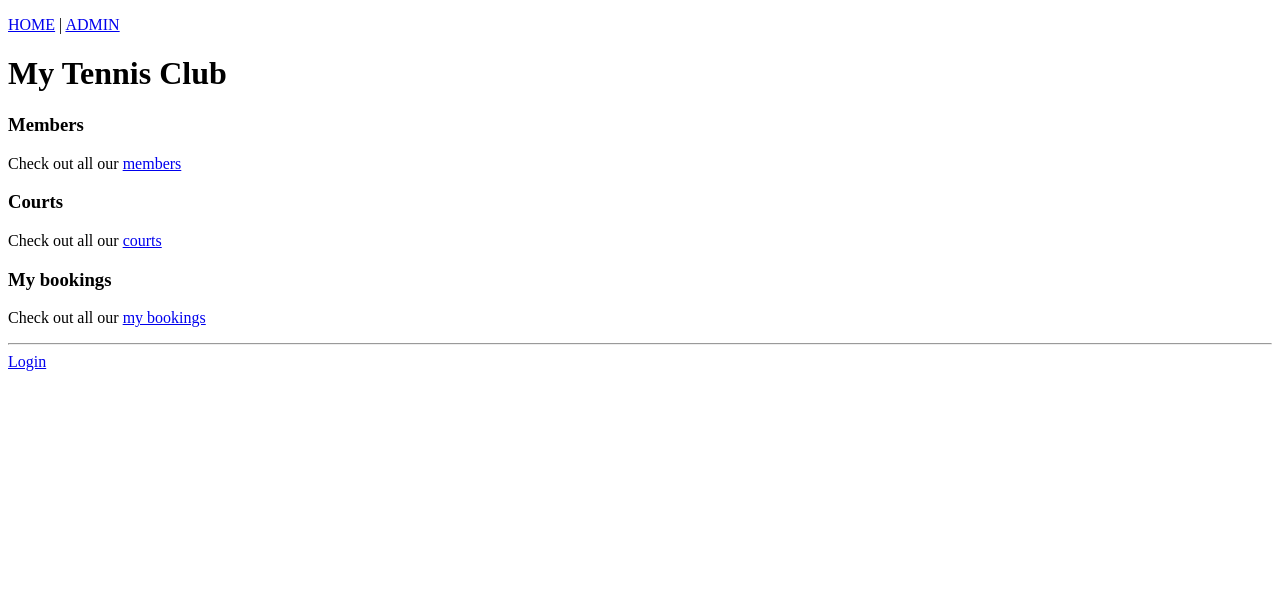
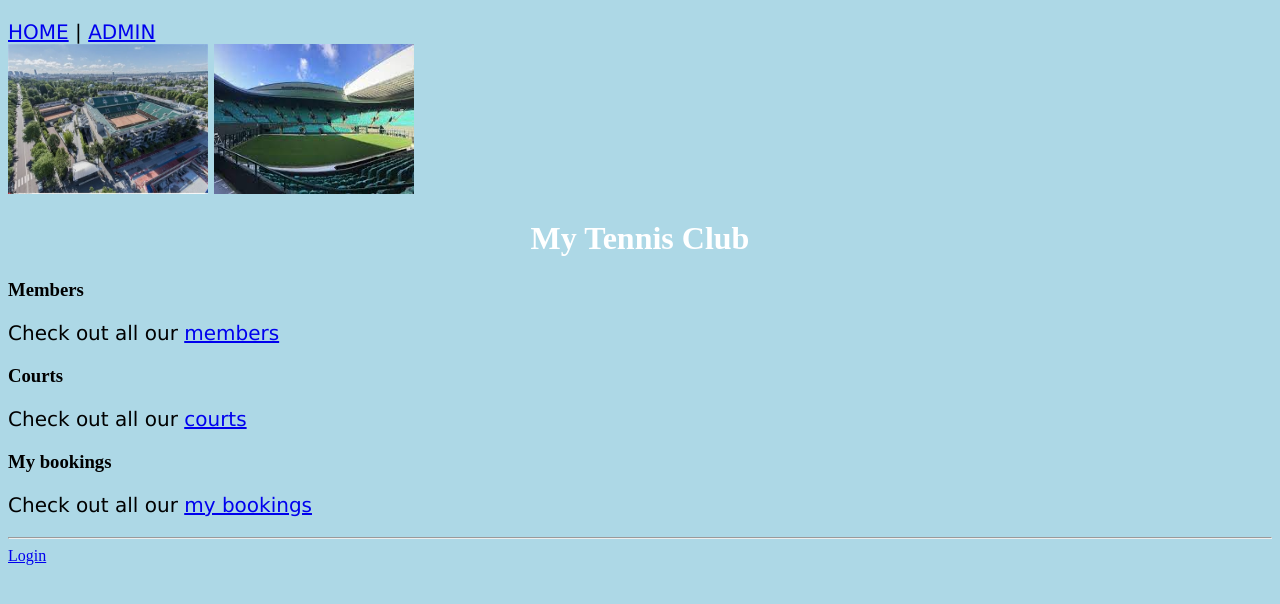
Before and after one commit to nlhsueh/nlh_tennis_club, a Django app: page / in a window 1280 px wide. Shown: the top 604 px of the page. Run offline with Django 3.2, Linux system fonts and the light colour scheme.

Commit message:
add static files

```diff
--- a/members/templates/main.html
+++ b/members/templates/main.html
@@ -20,7 +20,6 @@
 
   <p>Check out all our <a href="/courts/bookings/">my bookings</a></p>
 
-
   <hr>
 
   {% if user.is_authenticated %}
--- a/members/templates/master.html
+++ b/members/templates/master.html
@@ -3,11 +3,21 @@
 <head>
   <title>{% block title %}{% endblock %}</title>
 </head>
+
+{% load static %}
+<link rel="stylesheet" href="{% static '/css/club.css' %}">
+
 <body>
+
 <p><a href="/">HOME</a> | <a href="/admin">ADMIN</a>
+
+<br><img src='/static/img/garros.png' width='200' height='150'>
+<img src= {% static '/img/centre.jpeg' %} width='200' height='150'>
 
 {% block content %}
 {% endblock %}
 
+
+
 </body>
 </html>
--- a/my_tennis_club/settings.py
+++ b/my_tennis_club/settings.py
@@ -122,6 +122,8 @@ USE_TZ = True
 
 STATIC_URL = '/static/'
 
+STATICFILES_DIRS = [BASE_DIR / "static"]
+
 # Default primary key field type
 # https://docs.djangoproject.com/en/3.2/ref/settings/#default-auto-field
 
--- /dev/null
+++ b/static/css/club.css
@@ -0,0 +1,13 @@
+body {
+    background-color: lightblue;
+}
+
+h1 {
+    color: white;
+    text-align: center;
+}
+
+p {
+    font-family: verdana;
+    font-size: 20px;
+}
```
Also changed, not shown: courts/migrations/0005_alter_booking_date.py (added), db.sqlite3, readme.md, static/img/centre.jpeg (added), static/img/garros.png (added), 2 other files.
